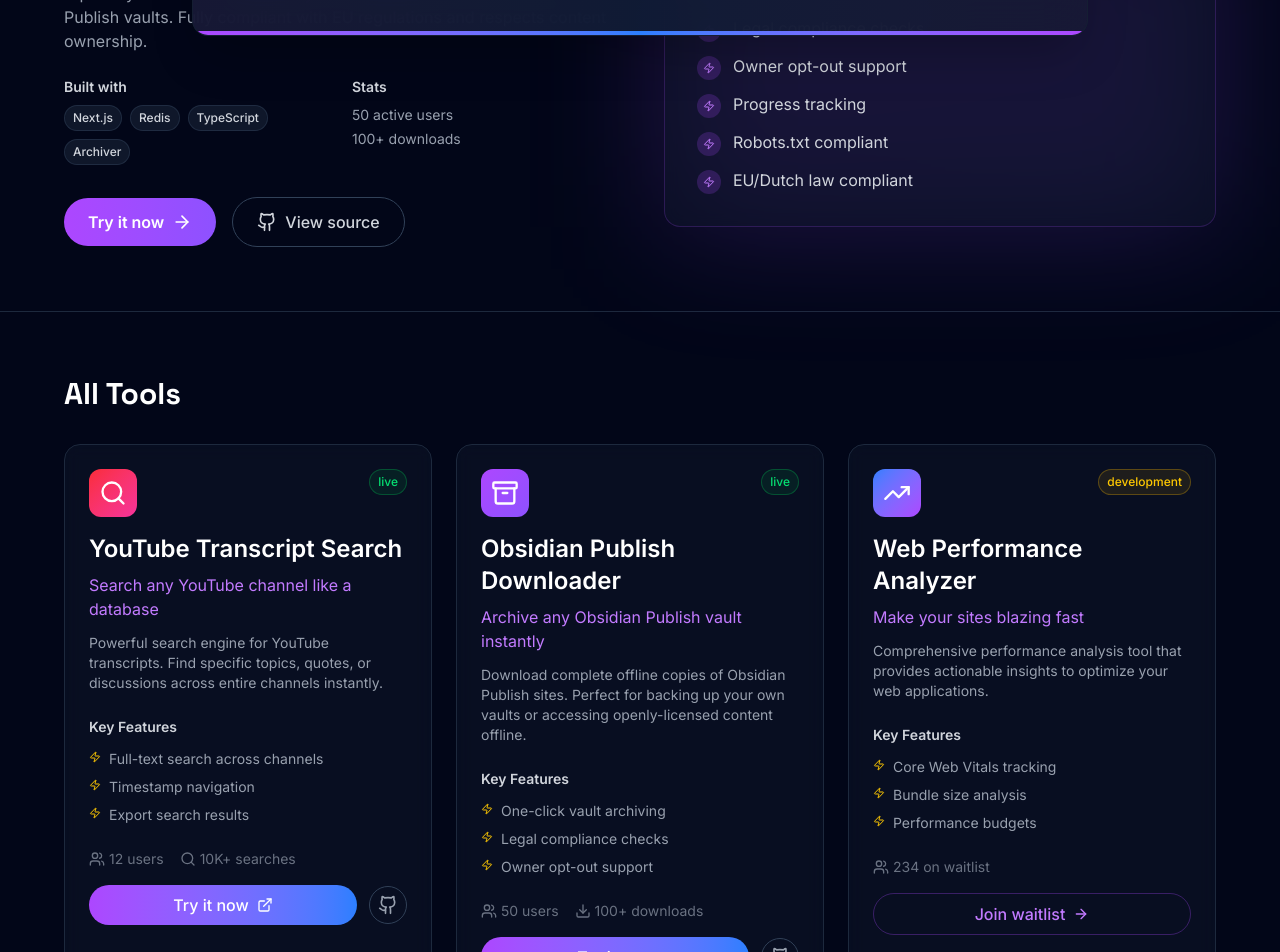
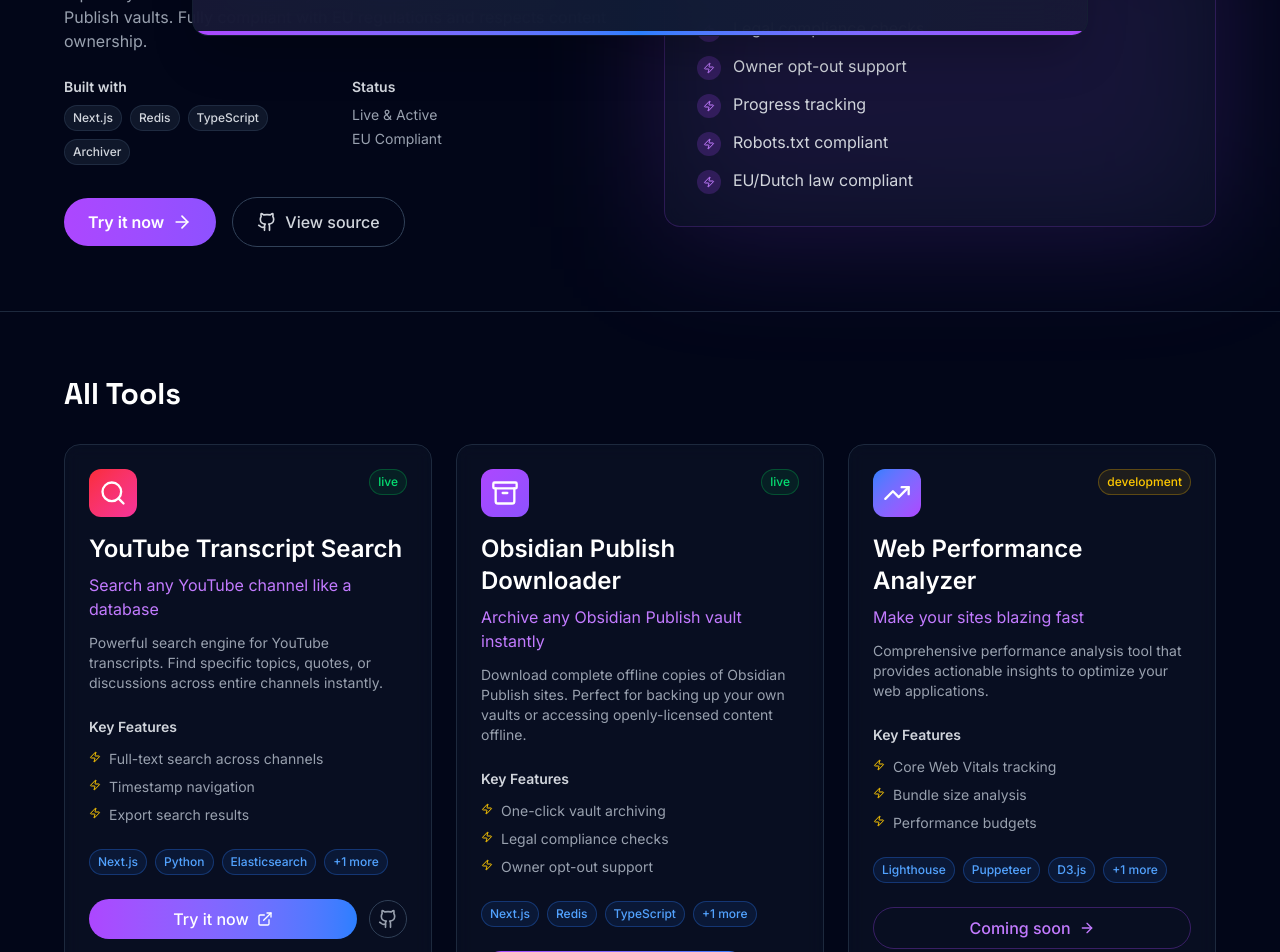
Before and after one commit to StrahilPeykov/strahil, a Next.js app: page /tools in a window 1280 px wide. Shown: the part 740-1692 px from the top of the page. Built offline with nearby package versions, Linux system fonts and the light colour scheme; no server answers.

Commit message:
remove stats

```diff
--- a/src/app/play/page.tsx
+++ b/src/app/play/page.tsx
@@ -1,7 +1,7 @@
 'use client'
 
 import { motion, useMotionValue, useTransform, animate } from 'framer-motion'
-import { Film, Gamepad2, Sparkles, Zap, Palette, Music, Binary, Shapes, MousePointer, ArrowRight, RefreshCw, Brain } from 'lucide-react'
+import { Film, Gamepad2, Sparkles, Zap, ArrowRight, ExternalLink, Github, Star, TrendingUp, Code, Download, Shield, Archive } from 'lucide-react'
 import { PageWrapper } from '../../components/layout/PageWrapper'
 import { Badge } from '../../components/ui/Badge'
 import Link from 'next/link'
@@ -11,74 +11,70 @@
   {
     id: 'frameguessr',
     title: 'FrameGuessr',
+    tagline: 'Search any YouTube channel like a database',
     description: 'Daily movie & TV guessing game with progressive blur hints and soundtracks',
+    longDescription: 'Built with developers and researchers in mind, this tool indexes and searches through thousands of hours of YouTube content in seconds.',
+    gradient: 'from-yellow-500 to-orange-500',
     icon: Film,
-    gradient: 'from-yellow-500 to-orange-500',
-    tags: ['Game', 'Next.js', 'Entertainment'],
-    difficulty: 'Advanced',
     status: 'live',
-    external: true,
-    url: 'https://frameguessr.com'
+    users: 12,
+    searches: '10K+',
+    features: [
+      'Full-text search across channels',
+      'Timestamp navigation',
+      'Export search results',
+      'API access available'
+    ],
+    techStack: ['Next.js', 'Python', 'Elasticsearch', 'YouTube API'],
+    link: 'https://frameguessr.com',
+    github: 'https://github.com/StrahilPeykov/frameguessr',
+    category: 'Productivity'
   },
   {
-    id: 'particle-physics',
-    title: 'Particle Physics',
-    description: 'Interactive gravity simulation with thousands of particles',
-    icon: Sparkles,
-    gradient: 'from-blue-500 to-cyan-500',
-    tags: ['Canvas', 'Physics', 'Interactive'],
-    difficulty: 'Advanced',
-    status: 'live'
+    id: 'obsidian-publish-downloader',
+    title: 'Obsidian Publish Downloader',
+    tagline: 'Archive any Obsidian Publish vault instantly',
+    description: 'Download complete offline copies of Obsidian Publish sites. Perfect for backing up your own vaults or accessing openly-licensed content offline.',
+    longDescription: 'A privacy-focused tool that lets you create local archives of Obsidian Publish vaults. Fully compliant with EU regulations and respects content ownership.',
+    gradient: 'from-purple-500 to-violet-500',
+    icon: Archive,
+    status: 'live',
+    users: 50,
+    downloads: '100+',
+    features: [
+      'One-click vault archiving',
+      'Legal compliance checks',
+      'Owner opt-out support',
+      'Progress tracking',
+      'Robots.txt compliant',
+      'EU/Dutch law compliant'
+    ],
+    techStack: ['Next.js', 'Redis', 'TypeScript', 'Archiver'],
+    link: '/tools/obsidian-downloader',
+    github: 'https://github.com/StrahilPeykov/obsidian-publish-downloader',
+    category: 'Productivity'
   },
   {
-    id: 'color-generator',
-    title: 'Cosmic Color Generator',
-    description: 'AI-powered color palette generator with export features',
-    icon: Palette,
-    gradient: 'from-purple-500 to-pink-500',
-    tags: ['Colors', 'AI', 'Design'],
-    difficulty: 'Intermediate',
-    status: 'live'
-  },
-  {
-    id: 'sound-visualizer',
-    title: 'Audio Visualizer',
-    description: 'Real-time audio visualization using Web Audio API',
-    icon: Music,
-    gradient: 'from-green-500 to-teal-500',
-    tags: ['Audio', 'Canvas', 'Real-time'],
-    difficulty: 'Advanced',
-    status: 'beta'
-  },
-  {
-    id: 'binary-rain',
-    title: 'Binary Rain',
-    description: 'Matrix-style animation with customizable parameters',
-    icon: Binary,
-    gradient: 'from-green-500 to-emerald-500',
-    tags: ['Animation', 'Canvas', 'Classic'],
-    difficulty: 'Beginner',
-    status: 'live'
-  },
-  {
-    id: '3d-shapes',
-    title: '3D Shape Morpher',
-    description: 'WebGL shape morphing with gesture controls',
-    icon: Shapes,
-    gradient: 'from-orange-500 to-red-500',
-    tags: ['3D', 'WebGL', 'Animation'],
-    difficulty: 'Expert',
-    status: 'development'
-  },
-  {
-    id: 'cursor-effects',
-    title: 'Cursor Magic',
-    description: 'Collection of creative cursor effects and trails',
-    icon: MousePointer,
-    gradient: 'from-indigo-500 to-purple-500',
-    tags: ['CSS', 'JavaScript', 'Effects'],
-    difficulty: 'Intermediate',
-    status: 'live'
+    id: 'performance-analyzer',
+    title: 'Web Performance Analyzer',
+    tagline: 'Make your sites blazing fast',
+    description: 'Comprehensive performance analysis tool that provides actionable insights to optimize your web applications.',
+    longDescription: 'Get detailed performance metrics, optimization suggestions, and track improvements over time.',
+    gradient: 'from-blue-500 to-purple-500',
+    icon: TrendingUp,
+    status: 'development',
+    expectedLaunch: 'Q2 2024',
+    waitlist: 234,
+    features: [
+      'Core Web Vitals tracking',
+      'Bundle size analysis',
+      'Performance budgets',
+      'Historical tracking'
+    ],
+    techStack: ['Lighthouse', 'Puppeteer', 'D3.js', 'Node.js'],
+    link: '/tools/performance-analyzer',
+    github: null,
+    category: 'Performance'
   }
 ]
 
@@ -327,7 +323,7 @@
                   )}
                   {activeDemo === 'binary' && (
                     <div className="text-center">
-                      <Binary className="w-24 h-24 text-green-400 mx-auto mb-4" />
+                      <Code className="w-24 h-24 text-green-400 mx-auto mb-4" />
                       <p className="text-gray-400">Matrix-style animation</p>
                     </div>
                   )}
@@ -337,27 +333,6 @@
               <p className="text-sm text-gray-500 text-center">
                 This is just a preview. Click on any experiment below to see the full version!
               </p>
-            </motion.div>
-
-            {/* Quick Stats */}
-            <motion.div
-              initial={{ opacity: 0 }}
-              animate={{ opacity: 1 }}
-              transition={{ delay: 0.4 }}
-              className="grid grid-cols-3 gap-6 max-w-md mx-auto"
-            >
-              <div className="text-center">
-                <div className="text-3xl font-display font-bold text-white mb-1">13</div>
-                <div className="text-sm text-gray-500">Experiments</div>
-              </div>
-              <div className="text-center">
-                <div className="text-3xl font-display font-bold text-purple-400 mb-1">5k+</div>
-                <div className="text-sm text-gray-500">Interactions</div>
-              </div>
-              <div className="text-center">
-                <div className="text-3xl font-display font-bold text-pink-400 mb-1">∞</div>
-                <div className="text-sm text-gray-500">Possibilities</div>
-              </div>
             </motion.div>
           </div>
         </section>
@@ -382,9 +357,9 @@
             <div className="grid md:grid-cols-2 lg:grid-cols-3 gap-6">
               {experiments.map((experiment, index) => {
                 const Icon = experiment.icon
-                const href = experiment.external ? experiment.url : `/play/${experiment.id}`
-                const target = experiment.external ? '_blank' : undefined
-                const rel = experiment.external ? 'noopener noreferrer' : undefined
+                const href = experiment.link.startsWith('http') ? experiment.link : `/play/${experiment.id}`
+                const target = experiment.link.startsWith('http') ? '_blank' : undefined
+                const rel = experiment.link.startsWith('http') ? 'noopener noreferrer' : undefined
 
                 return (
                   <motion.div
@@ -397,7 +372,7 @@
                     onMouseLeave={() => setHoveredExperiment(null)}
                     className="group relative"
                   >
-                    <Link href={`/play/${experiment.id}`}>
+                    <Link href={href} target={target} rel={rel}>
                       <div className="relative h-full bg-slate-900/50 backdrop-blur-sm border border-slate-800 rounded-2xl p-6 hover:border-purple-500/30 transition-all duration-300 overflow-hidden">
                         {/* Background gradient */}
                         <div className={`absolute inset-0 bg-gradient-to-br ${experiment.gradient} opacity-0 group-hover:opacity-10 transition-opacity duration-500`} />
@@ -448,15 +423,12 @@
                         {/* Tags and difficulty */}
                         <div className="flex items-center justify-between">
                           <div className="flex flex-wrap gap-2">
-                            {experiment.tags.slice(0, 2).map((tag) => (
+                            {experiment.techStack.slice(0, 2).map((tag) => (
                               <span key={tag} className="text-xs text-gray-500">
                                 #{tag}
                               </span>
                             ))}
                           </div>
-                          <span className="text-xs text-gray-600">
-                            {experiment.difficulty}
-                          </span>
                         </div>
 
                         {/* Hover indicator */}
@@ -531,7 +503,7 @@
                   <div className="relative h-80 bg-gradient-to-br from-yellow-500/10 to-orange-500/10 rounded-2xl flex items-center justify-center">
                     {/* Placeholder for visualization */}
                     <div className="text-center">
-                      <Brain className="w-32 h-32 text-yellow-400/30 mx-auto mb-4" />
+                      <Sparkles className="w-32 h-32 text-yellow-400/30 mx-auto mb-4" />
                       <p className="text-gray-500">Interactive preview here</p>
                     </div>
                   </div>
--- a/src/app/tools/page.tsx
+++ b/src/app/tools/page.tsx
@@ -16,8 +16,6 @@
     gradient: 'from-red-500 to-pink-500',
     icon: Search,
     status: 'live',
-    users: 12,
-    searches: '10K+',
     features: [
       'Full-text search across channels',
       'Timestamp navigation',
@@ -38,8 +36,6 @@
     gradient: 'from-purple-500 to-violet-500',
     icon: Archive,
     status: 'live',
-    users: 50,
-    downloads: '100+',
     features: [
       'One-click vault archiving',
       'Legal compliance checks',
@@ -63,7 +59,6 @@
     icon: TrendingUp,
     status: 'development',
     expectedLaunch: 'Q2 2024',
-    waitlist: 234,
     features: [
       'Core Web Vitals tracking',
       'Bundle size analysis',
@@ -130,32 +125,14 @@
           </ul>
         </div>
 
-        {/* Stats */}
+        {/* Tech stack */}
         <div className="px-6 pb-6">
-          <div className="flex items-center gap-4 text-sm text-gray-500 mb-4">
-            {tool.users && (
-              <span className="flex items-center gap-1">
-                <Users className="w-4 h-4" />
-                {tool.users.toLocaleString()} users
-              </span>
-            )}
-            {tool.searches && (
-              <span className="flex items-center gap-1">
-                <Search className="w-4 h-4" />
-                {tool.searches} searches
-              </span>
-            )}
-            {tool.downloads && (
-              <span className="flex items-center gap-1">
-                <Download className="w-4 h-4" />
-                {tool.downloads} downloads
-              </span>
-            )}
-            {tool.waitlist && (
-              <span className="flex items-center gap-1">
-                <Users className="w-4 h-4" />
-                {tool.waitlist} on waitlist
-              </span>
+          <div className="flex flex-wrap gap-2 mb-6">
+            {tool.techStack.slice(0, 3).map((tech) => (
+              <Badge key={tech} variant="blue" className="text-xs">{tech}</Badge>
+            ))}
+            {tool.techStack.length > 3 && (
+              <Badge variant="blue" className="text-xs">+{tool.techStack.length - 3} more</Badge>
             )}
           </div>
 
@@ -189,7 +166,7 @@
                 href={tool.link}
                 className="flex-1 inline-flex items-center justify-center gap-2 px-4 py-2 border border-purple-500/30 text-purple-400 font-medium rounded-full hover:bg-purple-500/10 hover:border-purple-500/50 transition-all"
               >
-                Join waitlist
+                Coming soon
                 <ArrowRight className="w-4 h-4" />
               </Link>
             )}
@@ -287,10 +264,10 @@
                   </div>
                 </div>
                 <div>
-                  <h3 className="text-sm font-semibold text-gray-300 mb-2">Stats</h3>
+                  <h3 className="text-sm font-semibold text-gray-300 mb-2">Status</h3>
                   <div className="space-y-1 text-sm text-gray-400">
-                    <div>{tools[1].users?.toLocaleString() || '0'} active users</div>
-                    <div>{tools[1].downloads} downloads</div>
+                    <div>Live & Active</div>
+                    <div>EU Compliant</div>
                   </div>
                 </div>
               </div>
```
Also changed, not shown: src/app/contact/page.tsx (+12 -27 lines), src/app/projects/page.tsx (+0 -21 lines), src/components/features/contact/ContactForm.tsx (+4 -20 lines).
